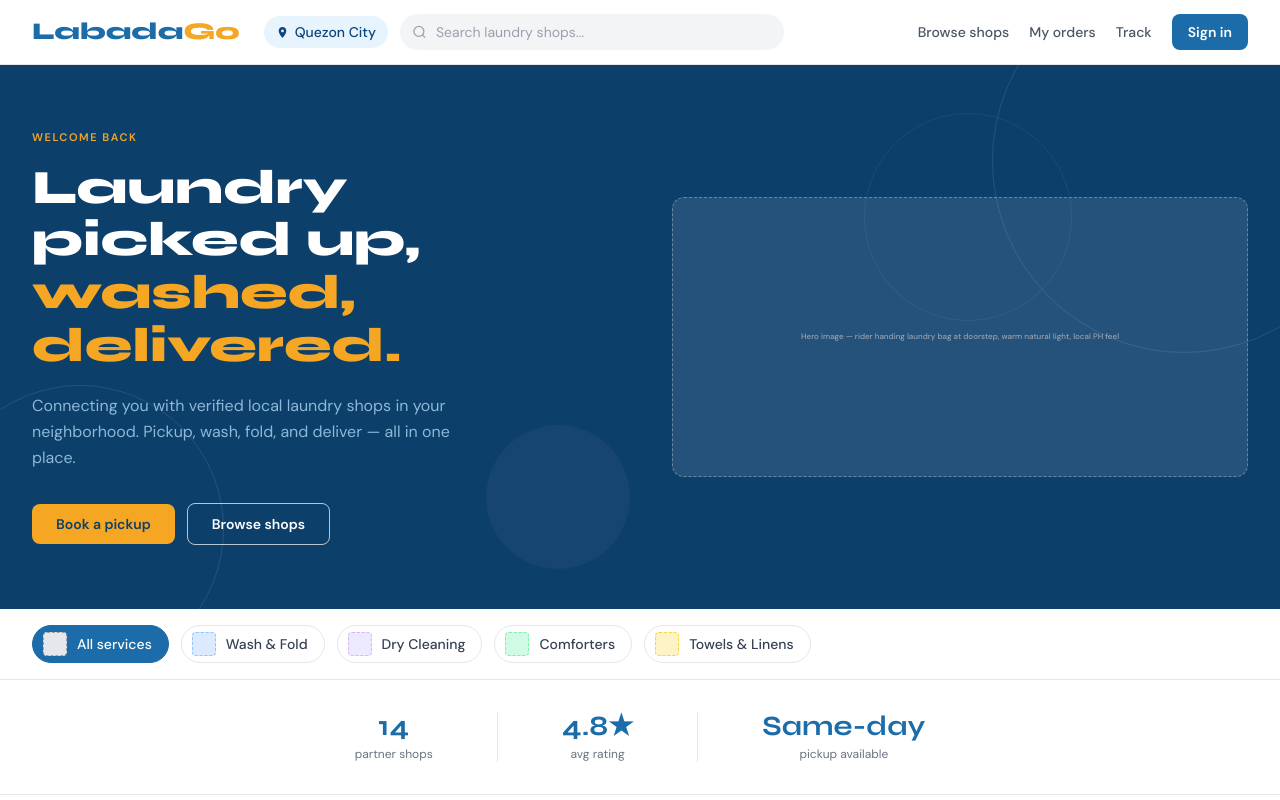
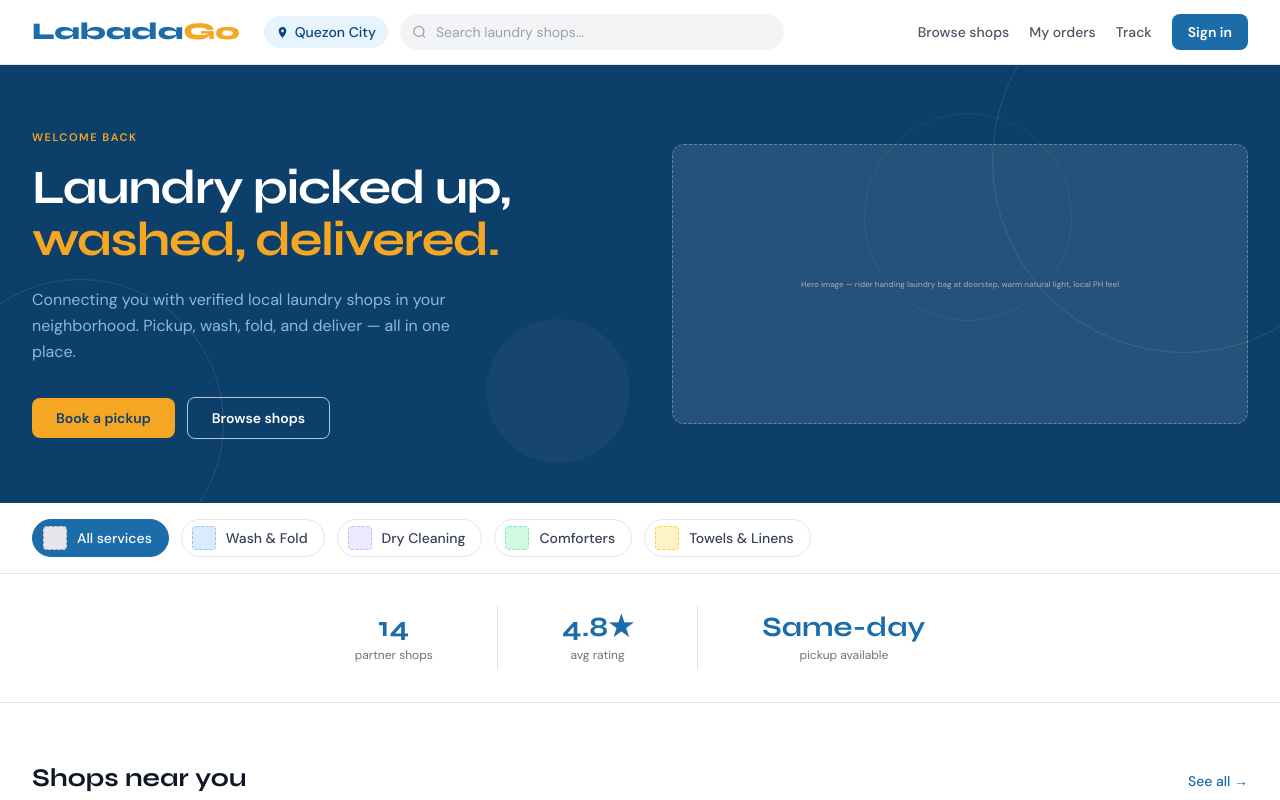
Before and after one commit to carlosaculsan-ui/LabadaGo, a React (Vite) app: page / in a window 1280 px wide. Shown: the top 800 px of the page. Built offline with nearby package versions, Linux system fonts and the light colour scheme.

Commit message:
fix hero font weight and stats bar alignment

```diff
--- a/src/pages/Home.jsx
+++ b/src/pages/Home.jsx
@@ -106,7 +106,7 @@ export default function Home() {
             <p className="text-[11px] font-semibold uppercase tracking-[0.14em] text-[#F5A623] mb-4">
               Welcome back
             </p>
-            <h1 className="font-heading font-extrabold text-[3rem] leading-[1.1] text-white mb-5">
+            <h1 className="font-heading font-bold text-5xl leading-[1.1] tracking-tight text-white mb-5">
               Laundry picked up,<br />
               <span className="text-[#F5A623]">washed, delivered.</span>
             </h1>
@@ -174,7 +174,7 @@ export default function Home() {
         <div className="max-w-[1280px] mx-auto px-8 py-8">
           <div className="flex items-center justify-center divide-x divide-[#e5e7eb]">
             {STATS.map(stat => (
-              <div key={stat.label} className="px-16 text-center">
+              <div key={stat.label} className="h-16 px-16 flex flex-col items-center justify-center">
                 <p className="font-heading font-bold text-[1.75rem] text-[#1B6CA8] leading-none">
                   {stat.value}
                 </p>
```
